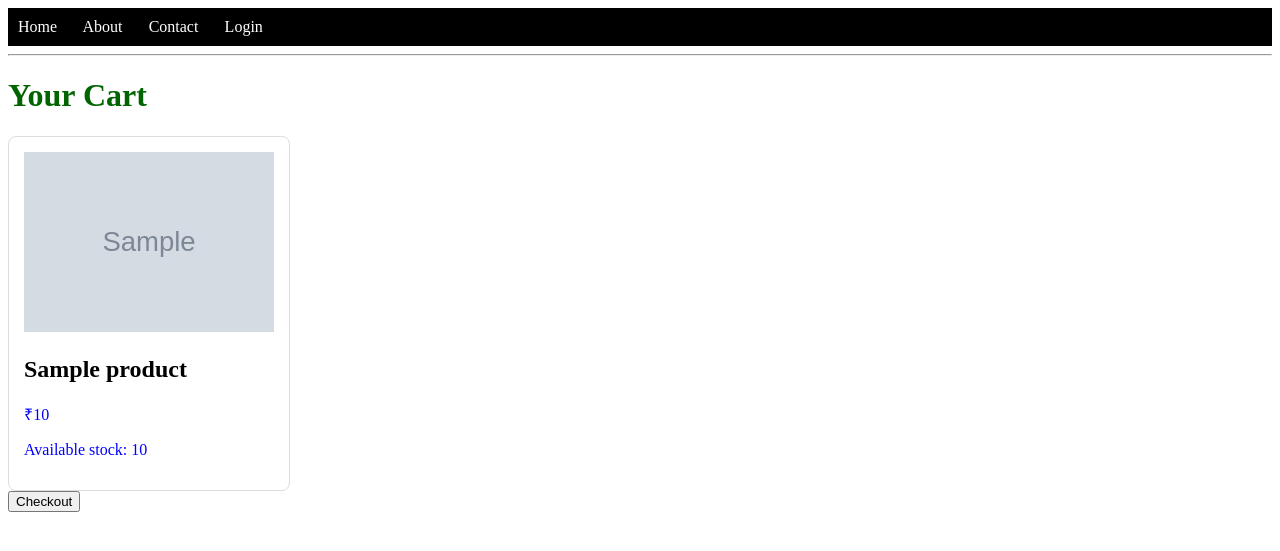
After one commit to DiwanDev/flask-revision-app, a Flask app: template templates/cart.html in a window 1280 px wide. The commit adds this page. Shown: the top 551 px of the page. Run offline with Flask 3, Linux system fonts and the light colour scheme; the template is opened without the code that fills it: most values are stand-ins (such as "Sample title", 1, 10 or a date in 2020); grey boxes marked "Sample" are stand-in pictures.

Commit message:
make add to cart workable

```diff
--- a/app.py
+++ b/app.py
@@ -201,6 +201,82 @@ def test_db():
 
     return str(students)
 
+@app.route("/cart")
+def cart():
+
+    if "username" not in session:
+        return redirect(url_for("login"))
+
+    cart_ids = session.get("cart", [])
+
+    cart_products = []
+
+    cursor = db.cursor(dictionary=True)
+
+    for product_id in cart_ids:
+
+        cursor.execute(
+            "SELECT * FROM products WHERE id = %s",
+            (product_id,)
+        )
+
+        product = cursor.fetchone()
+
+        if product:
+            cart_products.append(product)
+
+    cursor.close()
+
+    return render_template(
+        "cart.html",
+        cart_products=cart_products
+    )
+@app.route("/checkout", methods=["POST"])
+def checkout():
+
+    if "username" not in session:
+        return redirect(url_for("login"))
+
+    cart_ids = session.get("cart", [])
+
+    if not cart_ids:
+        return redirect(url_for("cart"))
+
+    cursor = db.cursor(dictionary=True)
+
+    for product_id in cart_ids:
+
+        cursor.execute(
+            "SELECT stock FROM products WHERE id = %s",
+            (product_id,)
+        )
+
+        product = cursor.fetchone()
+
+        if not product or product["stock"] <= 0:
+            cursor.close()
+
+            return render_template(
+                "cart.html",
+                cart_products=[],
+                message="One of the products is out of stock."
+            )
+
+        cursor.execute(
+            """
+            UPDATE products
+            SET stock = stock - 1
+            WHERE id = %s
+            """,
+            (product_id,)
+        )
+
+    db.commit()
+    cursor.close()
+
+    session["cart"] = []
+
+    return redirect(url_for("products"))
 
 if __name__ == "__main__":
     app.run(debug=True)
--- /dev/null
+++ b/templates/cart.html
@@ -0,0 +1,45 @@
+{% extends "base.html" %}
+
+{% block content %}
+
+<h1>Your Cart</h1>
+
+{% if cart_products %}
+
+    {% for product in cart_products %}
+
+        <div class="product-card">
+
+            <img
+                src="{{ product.image_url }}"
+                alt="{{ product.name }}"
+                class="product-image"
+            >
+
+            <h2>{{ product.name }}</h2>
+
+            <p>₹{{ product.price }}</p>
+
+            <p>Available stock: {{ product.stock }}</p>
+
+        </div>
+
+    {% endfor %}
+
+    <form
+        action="{{ url_for('checkout') }}"
+        method="POST"
+        onsubmit="return confirm('Do you want to place this order?');"
+    >
+        <button type="submit">
+            Checkout
+        </button>
+    </form>
+
+{% else %}
+
+    <p>Your cart is empty.</p>
+
+{% endif %}
+
+{% endblock %}
--- a/templates/products.html
+++ b/templates/products.html
@@ -3,6 +3,10 @@
 {% block content %}
 
 <h1>Deman Products</h1>
+
+<a href="{{ url_for('cart') }}">
+    View Cart ({{ session.get("cart", []) | length }})
+</a>
 
 <div class="products-container">
 
```
Also changed, not shown: 2 other files.
